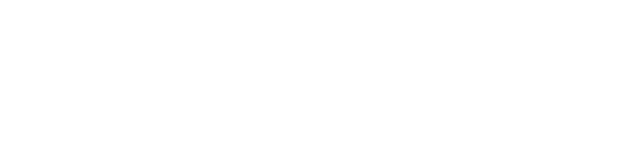
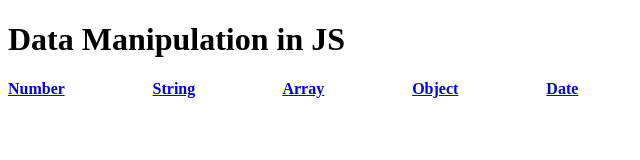
Before and after one commit to sabinbabu/js-concepts-data-manipulation, a plain HTML site: page index.html in a window 1280 px wide. Shown: the whole page, without its empty margins (0-640 px from the left). Drawn offline with Linux system fonts and the light colour scheme.

Commit message:
navigation added

```diff
--- a/index.html
+++ b/index.html
@@ -6,6 +6,35 @@
     <title>Data Manipulation</title>
   </head>
   <body>
+    <h1 id="heading"></h1>
+    <p>
+      <b>
+        <span
+          ><a href="./number-manipulation/number.html" id="number"
+            >Number</a
+          ></span
+        >
+        &nbsp;&nbsp;&nbsp;&nbsp;&nbsp;&nbsp;&nbsp;&nbsp;&nbsp;&nbsp;&nbsp;&nbsp;&nbsp;&nbsp;&nbsp;&nbsp;&nbsp;&nbsp;&nbsp;&nbsp;
+        <span
+          ><a href="./string-manipulation/string.html" id="string"
+            >String</a
+          ></span
+        >
+        &nbsp;&nbsp;&nbsp;&nbsp;&nbsp;&nbsp;&nbsp;&nbsp;&nbsp;&nbsp;&nbsp;&nbsp;&nbsp;&nbsp;&nbsp;&nbsp;&nbsp;&nbsp;&nbsp;&nbsp;
+        <span
+          ><a href="./array-manipulation/array.html" id="array">Array</a></span
+        >
+        &nbsp;&nbsp;&nbsp;&nbsp;&nbsp;&nbsp;&nbsp;&nbsp;&nbsp;&nbsp;&nbsp;&nbsp;&nbsp;&nbsp;&nbsp;&nbsp;&nbsp;&nbsp;&nbsp;&nbsp;
+        <span
+          ><a href="./object-manipulation/object.html" id="object"
+            >Object</a
+          ></span
+        >
+        &nbsp;&nbsp;&nbsp;&nbsp;&nbsp;&nbsp;&nbsp;&nbsp;&nbsp;&nbsp;&nbsp;&nbsp;&nbsp;&nbsp;&nbsp;&nbsp;&nbsp;&nbsp;&nbsp;&nbsp;
+        <span><a href="./date-manipulation/date.html" id="date">Date</a></span>
+        &nbsp;&nbsp;&nbsp;&nbsp;&nbsp;&nbsp;&nbsp;&nbsp;&nbsp;&nbsp;&nbsp;&nbsp;&nbsp;&nbsp;&nbsp;&nbsp;&nbsp;&nbsp;&nbsp;&nbsp;
+      </b>
+    </p>
     <script src="./script.js"></script>
   </body>
 </html>
--- /dev/null
+++ b/number-manipulation/number.js
@@ -0,0 +1,3 @@
+// heading
+const numberHeadingEl = document.getElementById("number-heading");
+numberHeadingEl.innerText = "Number Manipulation";
--- a/script.js
+++ b/script.js
@@ -0,0 +1,3 @@
+// home page
+const headingEl = document.getElementById("heading");
+headingEl.innerText = "Data Manipulation in JS";
```
Also changed, not shown: array-manipulation/array.html (added, +11 -0 lines), date-manipulation/date.html (added, +11 -0 lines), number-manipulation/number.html (added, +12 -0 lines), object-manipulation/object.html (added, +11 -0 lines), string-manipulation/string.html (added, +11 -0 lines), array-manipulation/array.js (added), date-manipulation/date.js (added), object-manipulation/object.js (added), string-manipulation/string.js (added).
